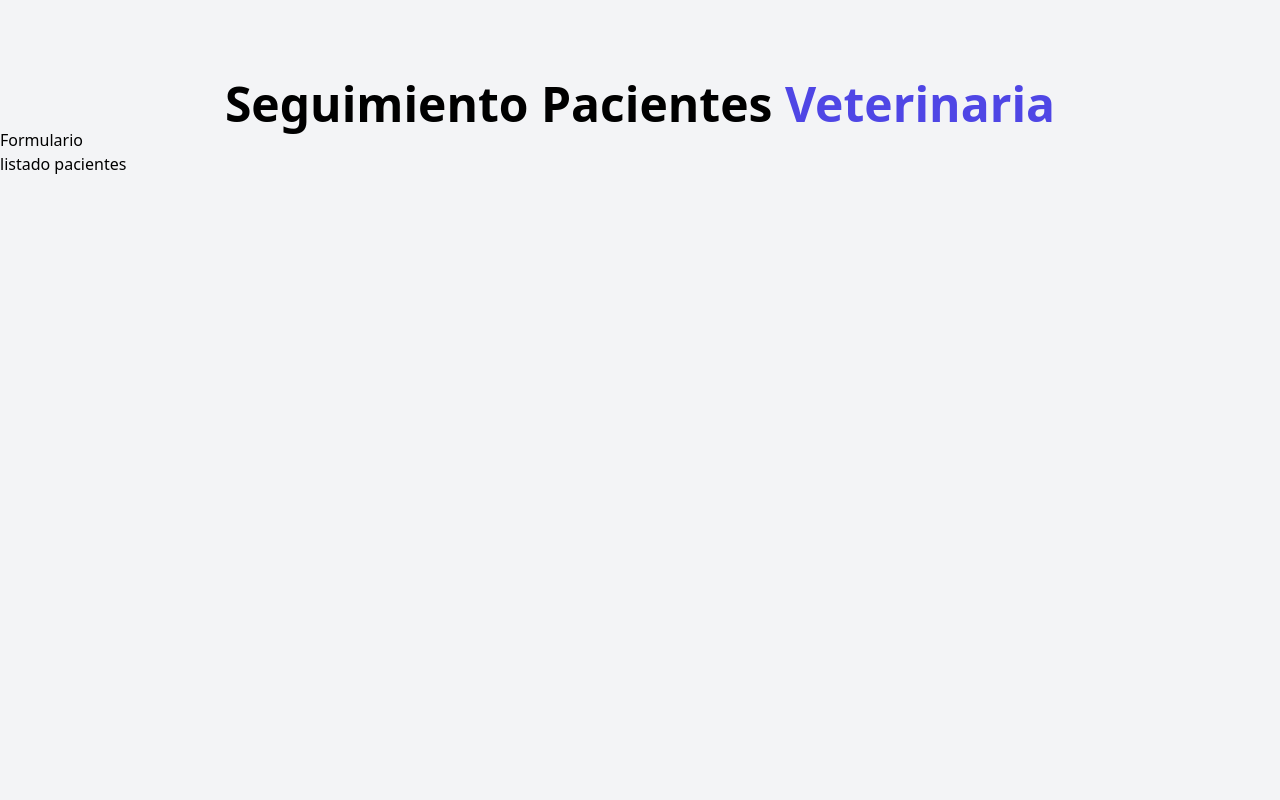
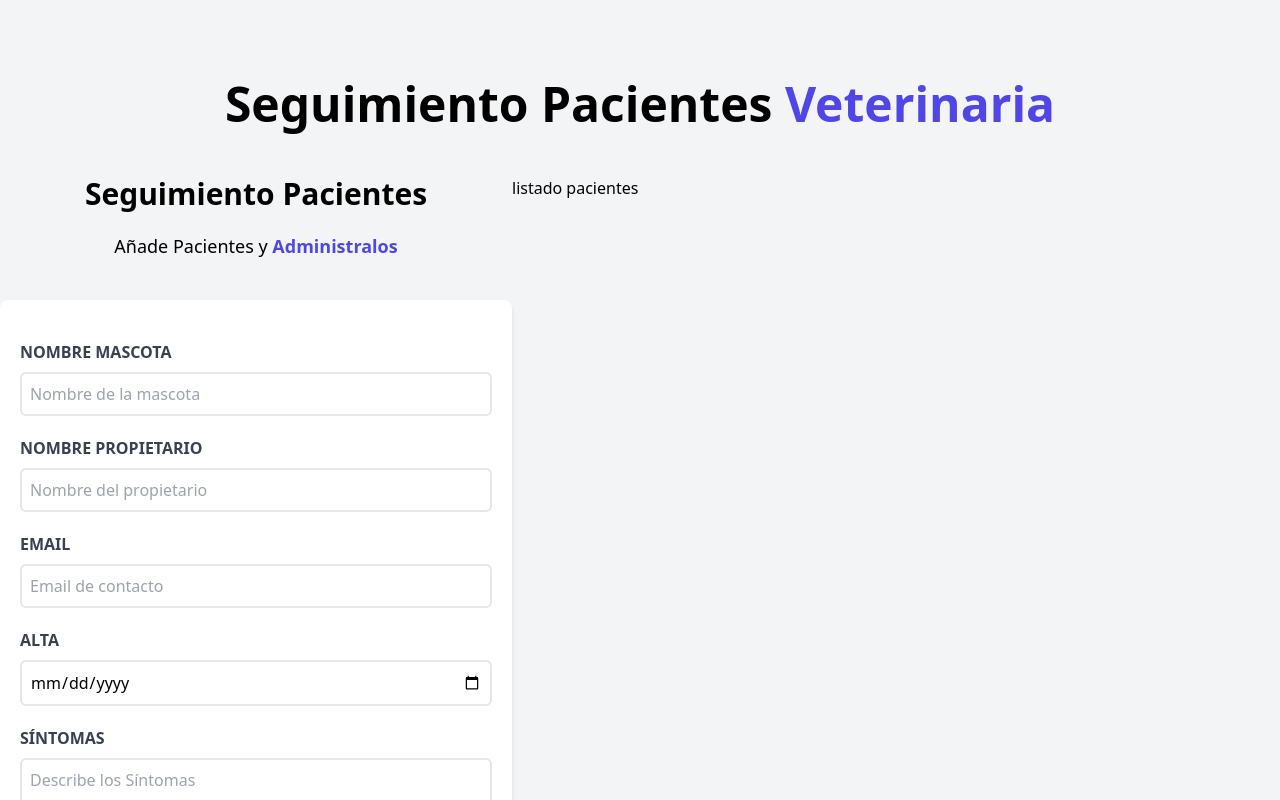
Before and after one commit to JordiTrassi/Vet-Patient-Manager, a React (Vite) app: page / in a window 1280 px wide. Shown: the top 800 px of the page. Built offline with nearby package versions, Linux system fonts and the light colour scheme.

Commit message:
Added Formulario styles

```diff
--- a/src/App.jsx
+++ b/src/App.jsx
@@ -7,8 +7,10 @@
   return (
     <div className='container mx-auto mt-20'>
       <Header />
-      <Formulario />
-      <ListadoPacientes />
+      <div className='mt-12 md:flex'>
+        <Formulario />
+        <ListadoPacientes />
+      </div>
     </div>
   )
 }
--- a/src/components/Formulario.jsx
+++ b/src/components/Formulario.jsx
@@ -1,11 +1,75 @@
-
 
 export const Formulario = () => {
 
+  return (
+    <div className="md:w-1/2 lg:w-2/5">
+          <h2 className="font-black text-3xl text-center">Seguimiento Pacientes</h2>
 
-  return (
-    <>
-      <h2>Formulario</h2>
-    </>
+          <p className="text-lg mt-5 text-center mb-10">
+              Añade Pacientes y {''}
+              <span className="text-indigo-600 font-bold ">Administralos</span>
+          </p>
+          <form className="bg-white shadow-md rounded-lg py-10 px-5 mb-10">
+              <div className="mb-5">
+                  <label htmlFor="mascota" className="block text-gray-700 uppercase font-bold">
+                      Nombre Mascota
+                  </label>
+                  <input
+                      id="mascota"
+                      type="text"
+                      placeholder="Nombre de la mascota"
+                      className="border-2 w-full p-2 mt-2 placeholder-gray-400 rounded-md"
+                  />
+              </div>
+              <div className="mb-5">
+                  <label htmlFor="propietario" className="block text-gray-700 uppercase font-bold">
+                      Nombre Propietario
+                  </label>
+                  <input
+                      id="propietario"
+                      type="text"
+                      placeholder="Nombre del propietario"
+                      className="border-2 w-full p-2 mt-2 placeholder-gray-400 rounded-md"
+                  />
+              </div>
+              <div className="mb-5">
+                  <label htmlFor="email" className="block text-gray-700 uppercase font-bold">
+                      Email
+                  </label>
+                  <input
+                      id="email"
+                      type="email"
+                      placeholder="Email de contacto"
+                      className="border-2 w-full p-2 mt-2 placeholder-gray-400 rounded-md"
+                  />
+              </div>
+              <div className="mb-5">
+                  <label htmlFor="alta" className="block text-gray-700 uppercase font-bold">
+                      Alta
+                  </label>
+                  <input
+                      id="alta"
+                      type="date"
+                      className="border-2 w-full p-2 mt-2 placeholder-gray-400 rounded-md"
+                  />
+              </div>
+              <div className="mb-5">
+                <label htmlFor="sintomas" className="block text-gray-700 uppercase font-bold">
+                    Síntomas
+                </label>
+                  <textarea
+                      id="sintomas"
+                      className="border-2 w-full p-2 mt-2 placeholder-gray-400 rounded-md"
+                      placeholder="Describe los Síntomas"
+                  />
+              </div>
+              <input
+                  type="submit"
+                  className="bg-indigo-600 w-full p-3 text-white uppercase font-bold
+                  hover:bg-indigo-700 cursor-pointer transition-all"
+                  value="Agregar paciente"
+              />
+          </form>
+    </div>
   )
 }
--- a/src/components/ListadoPacientes.jsx
+++ b/src/components/ListadoPacientes.jsx
@@ -2,8 +2,8 @@
 
 export const ListadoPacientes = () => {
   return (
-    <>
+    <div className="md:w-1/2 lg:w-3/5">
       <h2>listado pacientes</h2>
-    </>
+    </div>
   )
 }
```
